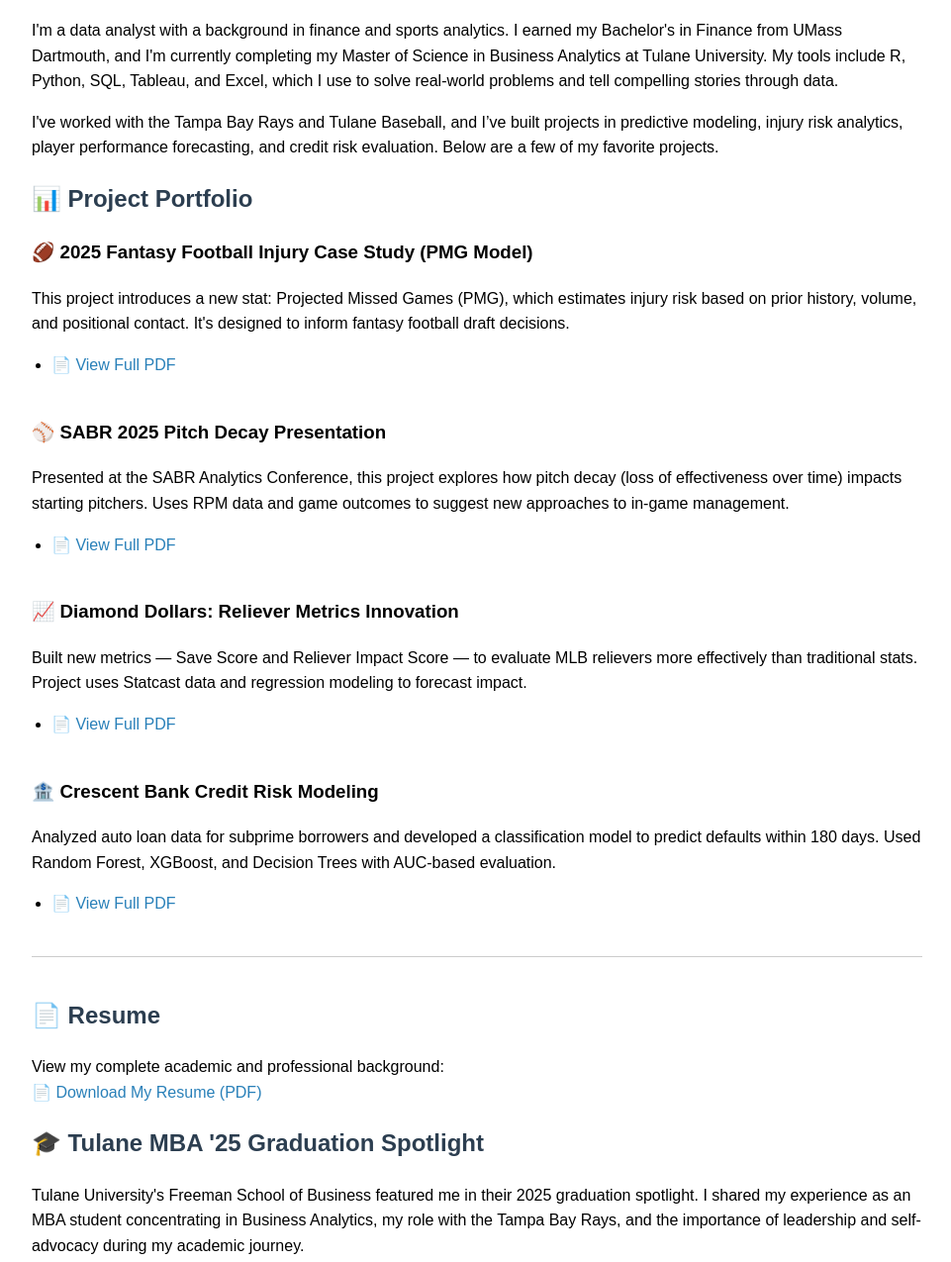
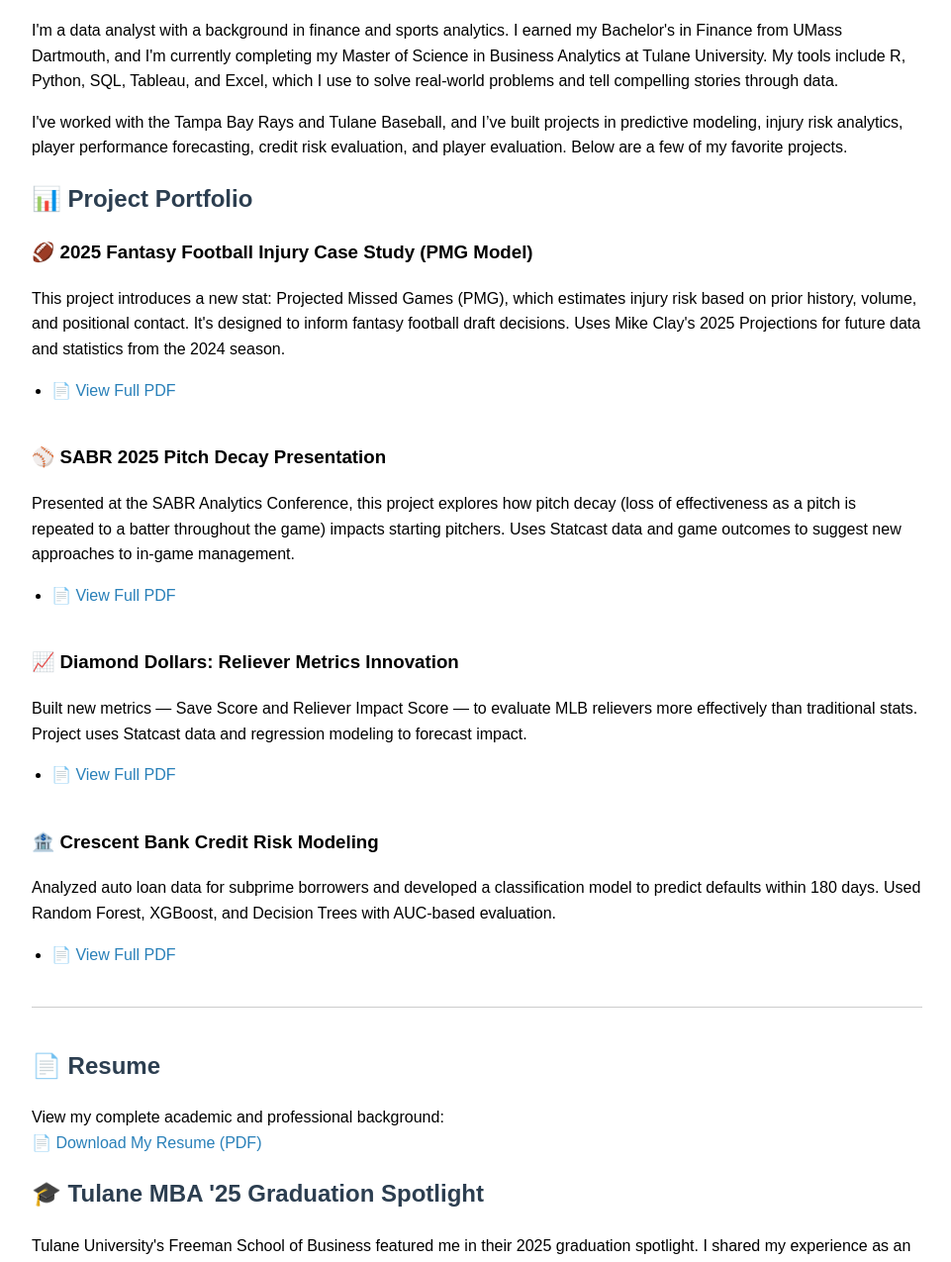
Before and after one commit to awpossi/awpossi.github.io, a plain HTML site: page index.html in a window 1280 px wide. Shown: the part 96-1371 px from the top of the page at 99% size, without its empty margins (158-1119 px from the left). Drawn offline with Linux system fonts and the light colour scheme.

Commit message:
Update index.html

```diff
--- a/index.html
+++ b/index.html
@@ -44,7 +44,7 @@
     </p>
     <p>
         I've worked with the Tampa Bay Rays and Tulane Baseball, and I’ve built projects in predictive modeling, injury risk analytics,
-        player performance forecasting, and credit risk evaluation. Below are a few of my favorite projects.
+        player performance forecasting, credit risk evaluation, and player evaluation. Below are a few of my favorite projects.
     </p>
 
     <h2>📊 Project Portfolio</h2>
@@ -53,7 +53,7 @@
         <h3>🏈 2025 Fantasy Football Injury Case Study (PMG Model)</h3>
         <p>
             This project introduces a new stat: Projected Missed Games (PMG), which estimates injury risk based on prior history, volume, and positional contact.
-            It's designed to inform fantasy football draft decisions.
+            It's designed to inform fantasy football draft decisions. Uses Mike Clay's 2025 Projections for future data and statistics from the 2024 season.
         </p>
         <ul>
             <li><a href="2025%20Fantasy%20Football%20Injury%20Case%20Study.pdf" target="_blank">📄 View Full PDF</a></li>
@@ -63,8 +63,8 @@
     <div class="project">
         <h3>⚾ SABR 2025 Pitch Decay Presentation</h3>
         <p>
-            Presented at the SABR Analytics Conference, this project explores how pitch decay (loss of effectiveness over time) impacts starting pitchers.
-            Uses RPM data and game outcomes to suggest new approaches to in-game management.
+            Presented at the SABR Analytics Conference, this project explores how pitch decay (loss of effectiveness as a pitch is repeated to a batter throughout the game) impacts starting pitchers.
+            Uses Statcast data and game outcomes to suggest new approaches to in-game management.
         </p>
         <ul>
             <li><a href="SABR%202025%20Presentation%20(1).pdf" target="_blank">📄 View Full PDF</a></li>
@@ -105,7 +105,7 @@
     <section id="spotlight" class="project">
     <h2>🎓 Tulane MBA '25 Graduation Spotlight</h2>
     <p>
-        Tulane University's Freeman School of Business featured me in their 2025 graduation spotlight. I shared my experience as an MBA student
+        Tulane University's Freeman School of Business featured me in their 2025 graduation spotlight. I shared my experience as an MS student
         concentrating in Business Analytics, my role with the Tampa Bay Rays, and the importance of leadership and self-advocacy during my academic journey.
     </p>
     <p>
```
